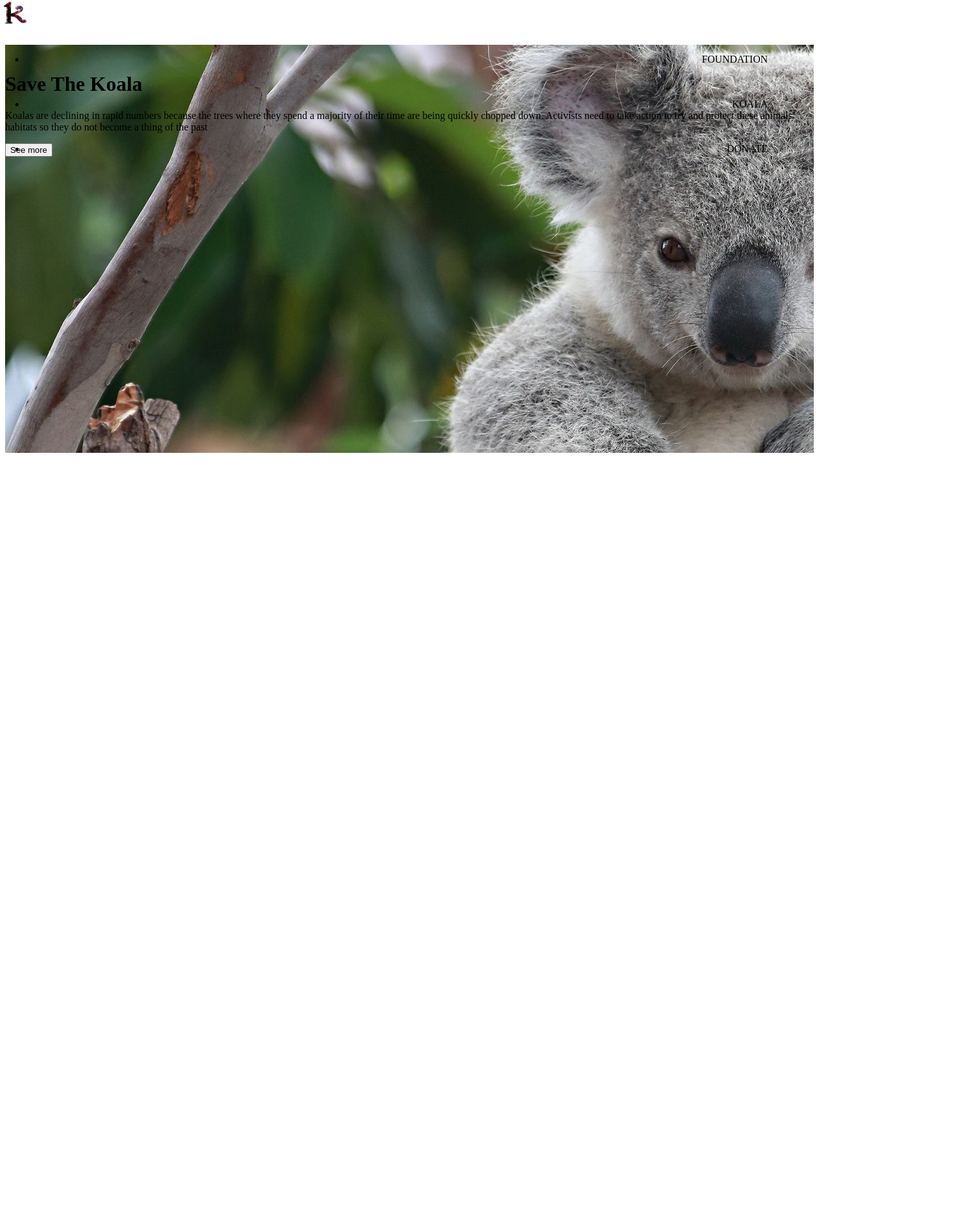
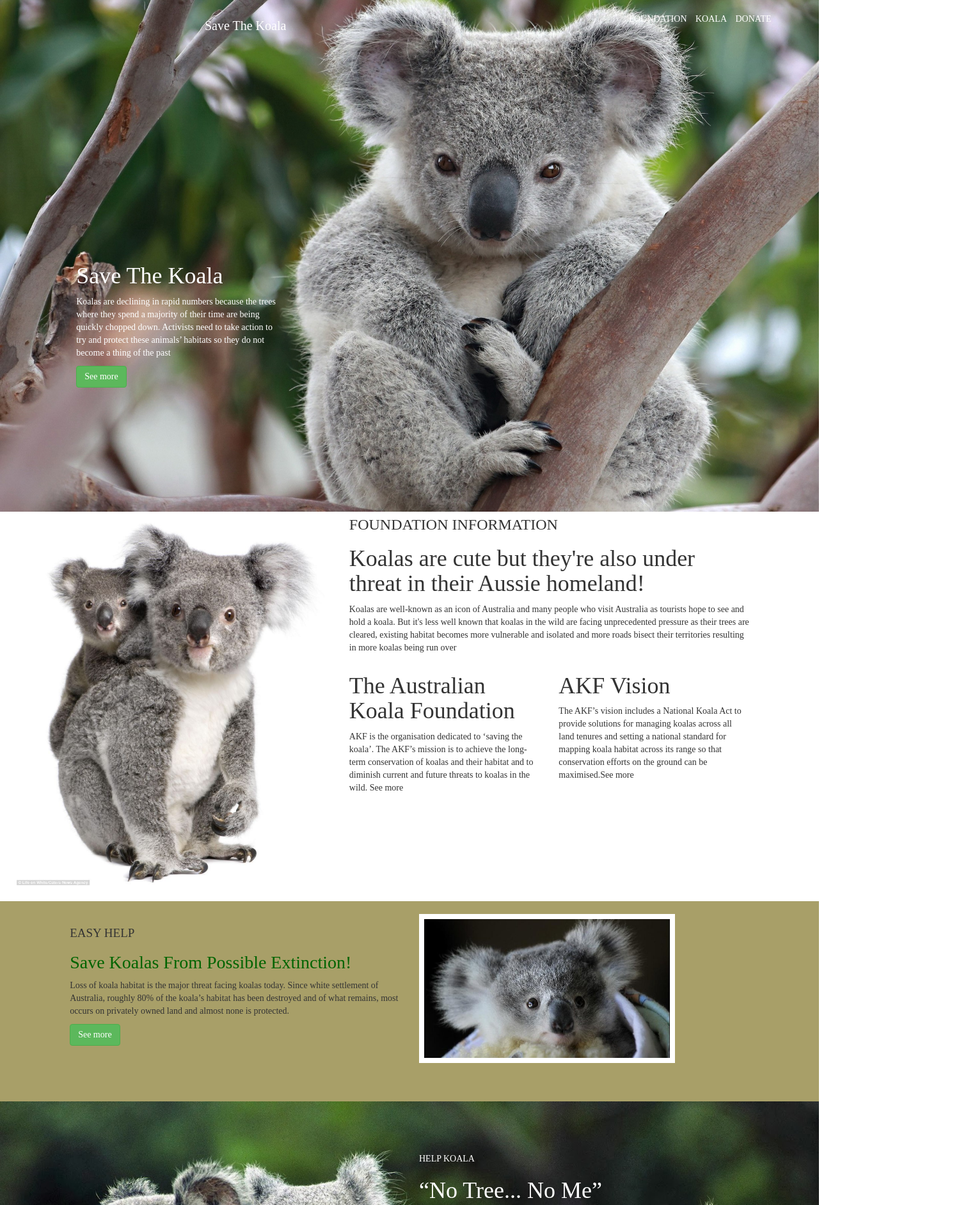
Before and after one commit to luisa124/proyecto-de-koala, a plain HTML site: page index.html in a window 1280 px wide. Shown: the top 1884 px of the page at 64% size, 1513 px wide, since content can reach past the window. Before the commit the page ends 800 px from the top, so only its background shows below. Drawn offline with nearby package versions, Linux system fonts and the light colour scheme.

Commit message:
subiendo mis avances de koala

```diff
--- a/css/style.css
+++ b/css/style.css
@@ -1,13 +1,23 @@
+* {
+    font-family: serif;
+    margin: 0;
+    padding: 0;
+}
+
 .contenedor {
     background-image: url(../img/portada.jpg);
+    background-repeat: no-repeat;
+    background-size: 100%;
     width: 100%;
-    height: 700px;
+    height: 800px;
 }
 nav .container-fluid{
     flex-direction: row;
 }
 nav ul li a {
     text-decoration: none;
+    text-transform: uppercase;
+    color: #fff;
 }
 
 header {
@@ -22,44 +32,84 @@ header nav {
     top: 0px;
     left: 0px;
     height: 70px;
-    background-color: #fff;
 }
 
 header nav ul {
-    line-height: 70px;
+    line-height: 60px;
     text-align: right;
-    padding-right: 80px;
-}
-
-nav ul li a{
-    text-transform: uppercase;
-    color: #000;
+    padding-right: 30px;
+    width: 442%;
 }
 
 header nav h1{
     margin: 10px;
-    margin-left: 30px;
-    line-height: 70px;
+    margin-left: 0px;
+    margin-right: 0%;
+    line-height: 60px;
+    font-size: 20px;
+    color: #fff;
+}
+.container .row  {
+    color: #fff;
+    margin-left: 3%;
+    margin-top: 20%;
+    width: 350px;
+    height: 280px;
 }
 
-header .action img{
-    width: 80px;
-    margin: 15px 0px;
+/* imagenes y parrafos de koalas 2 */
+.container1 {
+    margin-top: 9%;
 }
-header .action h1 {
-    text-size: 2em;
-    text-transform: uppercase;
-    font-weight: bold;
+.container1 img{
+    margin: 5%;
 }
+.container1 .parrafo {
+    width: 50%;
+    margin-left: 46%;
+    display: block;
+    flex-direction: column;
+    align-items: flex-start;
 
-.action .btn {
-    margin-top: 15px;
-    text-transform: uppercase;
 }
 
 
+/* imagenen y parrafos de koalas 3 */
 
-/* imagenes y parrafos des */
+.container2{
+    background-color: #A89F68;
+}
+.container2 h3 {
+    font-size: 19px;
+}
+.container2 h1 {
+    font-size: 28px;
+    color: darkgreen;
+}
+.container2 img {
+    border:8px solid #fff;
+}
+
+
+.container3 {
+    background-image: url(../img/all.jpg);
+    background-repeat: no-repeat;
+    background-size: 100%;
+    width: 100%;
+    height: 800px;
+}
+.container3 {
+    color: #fff;
+}
+@media (min-width: 235px) and (max-width: 624px) {
+    [class="container2"]{
+        width: 100%;
+    }
+    img {
+        border: 6px solid white;
+    }
+}
+
 /*
 wood brown: A89F68;
 army green: 41521F;
--- a/index.html
+++ b/index.html
@@ -3,11 +3,16 @@
 <head>
     <meta charset="UTF-8">
     <meta name="viewport" content="width=device-width, initial-scale=1">
-    <meta name="viewport" content="width=device-width, initial-scale=1, maximum-scale=1, user-scalable=no">
+    <link rel="stylesheet" href="https://maxcdn.bootstrapcdn.com/bootstrap/3.3.7/css/bootstrap.min.css">
+    <script src="https://ajax.googleapis.com/ajax/libs/jquery/3.2.1/jquery.min.js"></script>
+    <script src="https://maxcdn.bootstrapcdn.com/bootstrap/3.3.7/js/bootstrap.min.js"></script>
     <title>Proyecto de Koala</title>
     <link rel="stylesheet" href="css/style.css">
+    <link rel="shortcut icon" type="image/x-icon" href="img/favicon.ico">
+
 </head>
 <body>
+<!--  comienzo de mi pagina  -->
   <div class="contenedor">
    <header>
         <nav>
@@ -15,23 +20,94 @@
                 <div class="row">
                     <div class="col-md-6">
                        <div class="col-md-6">
-                        <img src="img/koalita.png"alt="" width="50">
                         <ul class="list-inline hidden-sm hidden-xs">
                             <li><a href="#">Foundation</a></li>
                             <li><a href="#">Koala</a></li>
                             <li><a href="#">Donate</a></li>
                         </ul>
                       </div>
+                      <h1>Save The Koala</h1>
                    </div>
                 </div>
             </div>
          </nav>
+    </header>
+
     <div class="container">
+        <div class="row">
+           <div class="col-md-12">
                <h1>Save The Koala</h1>
+                <div class="parrafo">
                     <p>Koalas are declining in rapid numbers because the trees where they spend a majority of their time are being quickly chopped down. Activists need to take action to try and protect these animals’ habitats so they do not become a thing of the past</p>
                 </div>
                 <button type="button" class="btn btn-success">See more</button>
-    </header>
+          </div>
+        </div>
+     </div>
+
+  <!-- la parte dos de los elementos de la mi pagina -->
+      <div class="container1">
+          <div class="row">
+              <div class="col-md-5">
+                 <img src="img/tres.jpg" alt="" width="500" class="img">
+              </div>
+            <div class="col-md-6">
+               <div class="parrafo1">
+                   <h3>FOUNDATION INFORMATION</h3>
+                  <h1>Koalas are cute but they're also under   threat in their Aussie homeland!</h1>
+                  <p>Koalas are well-known as an icon of Australia and many people who visit Australia as tourists hope to see and hold a koala. But it's less well known that koalas in the wild are facing unprecedented pressure as their trees are cleared, existing habitat becomes more vulnerable and isolated and more roads bisect their territories resulting in more koalas being run over</p>
+               </div>
+            </div>
+              <div class="col-md-3">
+                 <div class="parrafo2">
+                     <h1>The Australian Koala Foundation </h1>
+                    <p>AKF is the organisation dedicated to ‘saving the koala’. The AKF’s mission is to achieve the long-term conservation of koalas and their habitat and to diminish current and future threats to koalas in the wild. See more</p>
+                 </div>
+              </div>
+                  <div class="col-md-3">
+                      <h1>AKF Vision</h1>
+                        <p>The AKF’s vision includes a National Koala Act to provide solutions for managing koalas across all land tenures and setting a national standard for mapping koala habitat across its range so that conservation efforts on the ground can be maximised.See more </p>
+                </div>
+              </div>
+         </div>
+ <!-- la tercera parte de  de mi pagina  -->
+         <div class="container2">
+             <div class="row"><br>
+                 <div class="col-md-5 col-md-offset-1">
+                     <h3>EASY HELP</h3>
+                    <h1>Save Koalas From Possible      Extinction!
+                    </h1>
+                    <p>Loss of koala habitat is the major threat facing koalas today. Since white settlement of Australia, roughly 80% of the koala’s habitat has been destroyed and of what remains, most occurs on privately owned land and almost none is protected.</p>
+                    <button type="button" class="btn btn-success">See more</button>
+                 </div>
+                 <div class="col-md-4">
+                     <img src="img/cosita.jpg" alt="" class="img" width="400"><br><br><br><br>
+                 </div>
+             </div>
+         </div>
+ <!-- la cuarta parte di mi pagina -->
+         <div class="container3">
+             <div class="row"><br><br><br><br>
+                 <div class="col-md-8 col-md-offset-6">
+                     <p>HELP KOALA</p>
+                     <h1>“No Tree... No Me”</h1>
+                     <p>Dick Marks, AKF’s creative supporter</p>
+                 </div>
+             </div>
+         </div>
+ <!-- la quinta parte de mi pagina -->
+         <div class="container4">
+             <div class="row">
+                 <div class="col-md-3 col-md-offset-1">
+                     <i class="fa fa-heart"></i>
+                     <p>Koalas are well-known as an icon of Australia and many people who visit Australia as tourists hope to see and hold a koala</p>
+                 </div>
+                 <div class="col-md-3 col-md-offset-1">
+                     <i class="glyphicon glyphicon-envelope"></i>
+                     <p>Koalas are well-known as an icon of Australia and many people who visit Australia as tourists hope to see and hold a koala</p>
+                 </div>
+             </div>
+         </div>
     </div>
   <script src="https://ajax.googleapis.com/ajax/libs/jquery/1.11.0/jquery.min.js"></script>
 </body>
```
Also changed, not shown: img/favicon.ico (added). Lines whose indentation alone changed are shown as unchanged.
